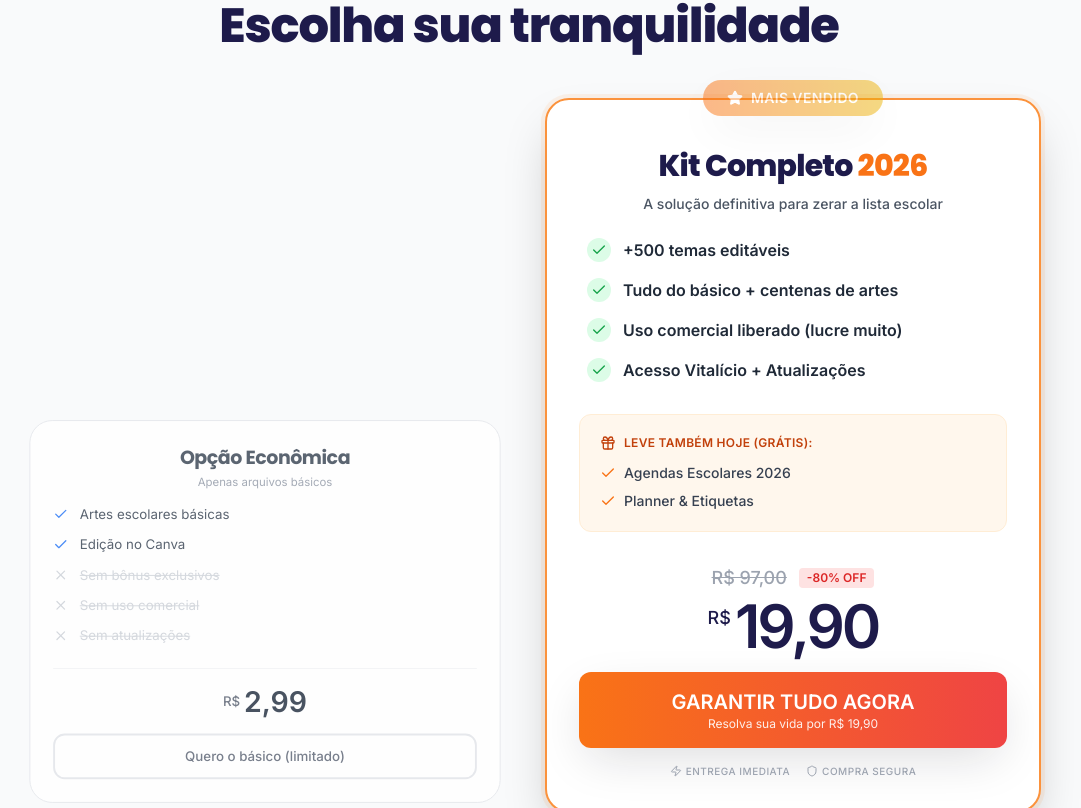
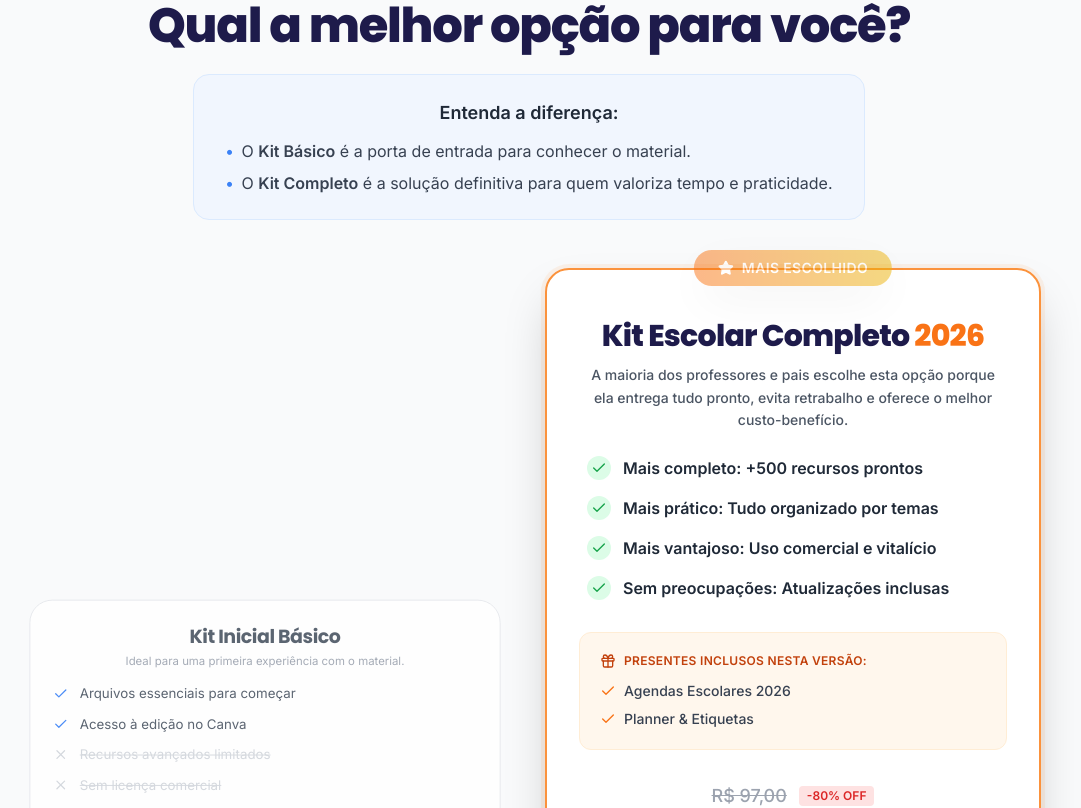
Before and after one commit to joaozinho01-ui/kitescolar2026, a React (Vite) app: page / in a window 1280 px wide. Shown: the part 4852-5660 px from the top of the page, without its empty margins (111-1192 px from the left). Built offline with nearby package versions, Linux system fonts and the light colour scheme; the HTML template or start-up script is replaced by a standard one.

Commit message:
feat: add `PricingSection` component to display pricing plans and an upsell modal.

```diff
--- a/src/components/PricingSection.tsx
+++ b/src/components/PricingSection.tsx
@@ -17,11 +17,25 @@ const PricingSection = () => {
 
         <div className="text-center mb-12">
           <span className="inline-block bg-orange-100 text-orange-700 px-4 py-2 rounded-full text-sm font-bold mb-4">
-            🔥 Oferta por tempo limitado
+            🔥 Oportunidade Única
           </span>
-          <h2 className="text-3xl md:text-5xl font-extrabold text-indigo-950 mb-4">
-            Escolha sua tranquilidade
+          <h2 className="text-3xl md:text-5xl font-extrabold text-indigo-950 mb-6">
+            Qual a melhor opção para você?
           </h2>
+
+          <div className="bg-blue-50/80 border border-blue-100 rounded-2xl p-6 max-w-2xl mx-auto text-left md:text-center mt-6">
+            <p className="font-bold text-gray-800 mb-3 text-lg">Entenda a diferença:</p>
+            <ul className="text-gray-700 space-y-2 inline-block text-left">
+              <li className="flex items-start gap-2">
+                <span className="text-blue-500 font-bold">•</span>
+                <span>O <strong>Kit Básico</strong> é a porta de entrada para conhecer o material.</span>
+              </li>
+              <li className="flex items-start gap-2">
+                <span className="text-blue-500 font-bold">•</span>
+                <span>O <strong>Kit Completo</strong> é a solução definitiva para quem valoriza tempo e praticidade.</span>
+              </li>
+            </ul>
+          </div>
         </div>
 
         <div className="grid lg:grid-cols-2 gap-8 max-w-5xl mx-auto items-end">
@@ -31,33 +45,33 @@ const PricingSection = () => {
 
             <div className="text-center mb-4">
               <h3 className="text-xl font-bold text-gray-600 mb-1">
-                Opção Econômica
+                Kit Inicial Básico
               </h3>
               <p className="text-gray-400 text-xs">
-                Apenas arquivos básicos
+                Ideal para uma primeira experiência com o material.
               </p>
             </div>
 
             <ul className="space-y-3 mb-6 flex-grow">
               <li className="flex items-center gap-3 text-gray-600 text-sm">
                 <Check className="w-4 h-4 text-blue-500 flex-shrink-0" />
-                <span>Artes escolares básicas</span>
+                <span>Arquivos essenciais para começar</span>
               </li>
               <li className="flex items-center gap-3 text-gray-600 text-sm">
                 <Check className="w-4 h-4 text-blue-500 flex-shrink-0" />
-                <span>Edição no Canva</span>
+                <span>Acesso à edição no Canva</span>
               </li>
               <li className="flex items-center gap-3 text-gray-300 text-sm">
                 <X className="w-4 h-4 flex-shrink-0" />
-                <span className="line-through">Sem bônus exclusivos</span>
+                <span className="line-through">Recursos avançados limitados</span>
               </li>
               <li className="flex items-center gap-3 text-gray-300 text-sm">
                 <X className="w-4 h-4 flex-shrink-0" />
-                <span className="line-through">Sem uso comercial</span>
+                <span className="line-through">Sem licença comercial</span>
               </li>
               <li className="flex items-center gap-3 text-gray-300 text-sm">
                 <X className="w-4 h-4 flex-shrink-0" />
-                <span className="line-through">Sem atualizações</span>
+                <span className="line-through">Sem pacote de bônus</span>
               </li>
             </ul>
 
@@ -71,8 +85,12 @@ const PricingSection = () => {
                 onClick={() => setIsUpsellOpen(true)}
                 className="block w-full bg-white hover:bg-gray-50 text-gray-500 font-medium py-3 rounded-xl text-sm transition-colors border-2 border-gray-200"
               >
-                Quero o básico (limitado)
+                Quero conhecer o Básico
               </button>
+
+              <p className="text-[10px] text-gray-400 mt-3 px-2 leading-tight">
+                Opção simplificada para teste rápido.
+              </p>
             </div>
           </div>
 
@@ -82,34 +100,34 @@ const PricingSection = () => {
             {/* Selo flutuante */}
             <div className="absolute -top-5 left-1/2 transform -translate-x-1/2 bg-gradient-to-r from-orange-500 to-yellow-500 text-white px-6 py-2 rounded-full font-bold text-sm uppercase tracking-wide shadow-lg flex items-center gap-2 whitespace-nowrap animate-pulse">
               <Star className="w-4 h-4 fill-white" />
-              MAIS VENDIDO
+              MAIS ESCOLHIDO
             </div>
 
             <div className="text-center mb-6 mt-4">
               <h3 className="text-3xl font-extrabold text-indigo-950 leading-tight mb-2">
-                Kit Completo <span className="text-orange-500">2026</span>
+                Kit Escolar Completo <span className="text-orange-500">2026</span>
               </h3>
-              <p className="text-gray-600 font-medium text-sm">
-                A solução definitiva para zerar a lista escolar
+              <p className="text-gray-600 font-medium text-sm leading-relaxed px-2">
+                A maioria dos professores e pais escolhe esta opção porque ela entrega tudo pronto, evita retrabalho e oferece o melhor custo-benefício.
               </p>
             </div>
 
             <ul className="space-y-4 mb-8 px-2">
               <li className="flex items-center gap-3 text-gray-800 font-bold text-base">
                 <div className="bg-green-100 p-1 rounded-full"><Check className="w-4 h-4 text-green-600 flex-shrink-0" /></div>
-                <span>+500 temas editáveis</span>
+                <span>Mais completo: +500 recursos prontos</span>
               </li>
               <li className="flex items-center gap-3 text-gray-800 font-bold text-base">
                 <div className="bg-green-100 p-1 rounded-full"><Check className="w-4 h-4 text-green-600 flex-shrink-0" /></div>
-                <span>Tudo do básico + centenas de artes</span>
+                <span>Mais prático: Tudo organizado por temas</span>
               </li>
               <li className="flex items-center gap-3 text-gray-800 font-bold text-base">
                 <div className="bg-green-100 p-1 rounded-full"><Check className="w-4 h-4 text-green-600 flex-shrink-0" /></div>
-                <span>Uso <strong>comercial liberado</strong> (lucre muito)</span>
+                <span>Mais vantajoso: Uso comercial e vitalício</span>
               </li>
               <li className="flex items-center gap-3 text-gray-800 font-bold text-base">
                 <div className="bg-green-100 p-1 rounded-full"><Check className="w-4 h-4 text-green-600 flex-shrink-0" /></div>
-                <span>Acesso Vitalício + Atualizações</span>
+                <span>Sem preocupações: Atualizações inclusas</span>
               </li>
             </ul>
 
@@ -117,7 +135,7 @@ const PricingSection = () => {
             <div className="bg-orange-50 rounded-xl p-5 border border-orange-100 mb-8">
               <div className="flex items-center gap-2 mb-3 text-orange-700 font-bold uppercase tracking-wide text-xs">
                 <Gift className="w-4 h-4" />
-                Leve também hoje (Grátis):
+                Presentes inclusos nesta versão:
               </div>
               <ul className="space-y-2 text-sm text-gray-700 font-medium">
                 <li className="flex items-start gap-2">
@@ -145,14 +163,10 @@ const PricingSection = () => {
                 href="https://www.ggcheckout.com/checkout/v2/L1BtkHLS5kLwGB6hCWp7"
                 className="flex flex-col items-center justify-center w-full bg-gradient-to-r from-orange-500 to-red-500 hover:from-orange-600 hover:to-red-600 text-white py-4 rounded-xl shadow-lg shadow-orange-500/30 transition-all hover:scale-[1.02] mb-4"
               >
-                <span className="font-bold text-xl">GARANTIR TUDO AGORA</span>
-                <span className="text-xs opacity-90 font-normal">Resolva sua vida por R$ 19,90</span>
+                <span className="font-bold text-xl">Fazer a escolha inteligente</span>
+                <span className="text-xs opacity-90 font-normal">Garanta o pacote completo agora</span>
               </a>
 
-              <div className="flex justify-center gap-4 text-[10px] text-gray-400 font-medium uppercase tracking-wider">
-                <span className="flex items-center gap-1"><Zap className="w-3 h-3" /> Entrega Imediata</span>
-                <span className="flex items-center gap-1"><Shield className="w-3 h-3" /> Compra Segura</span>
-              </div>
             </div>
           </div>
 
```
